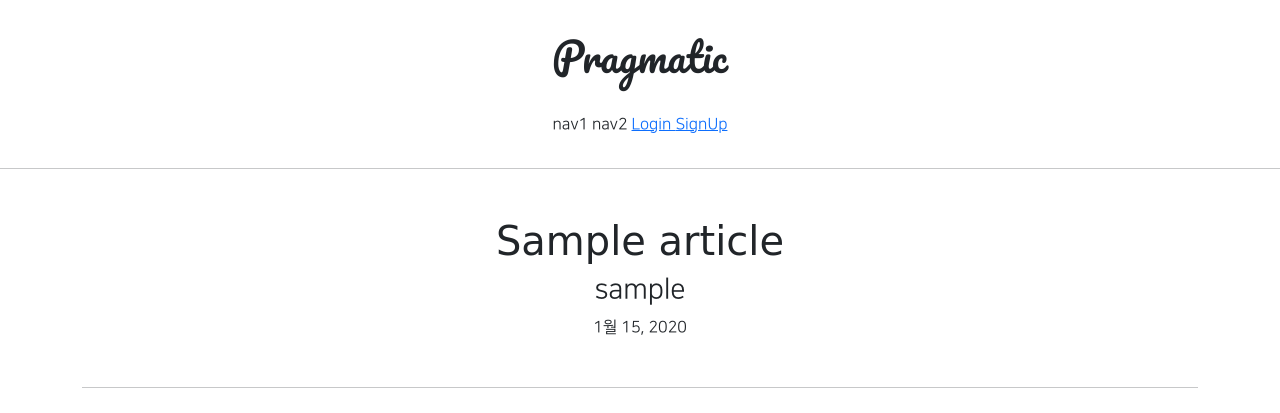
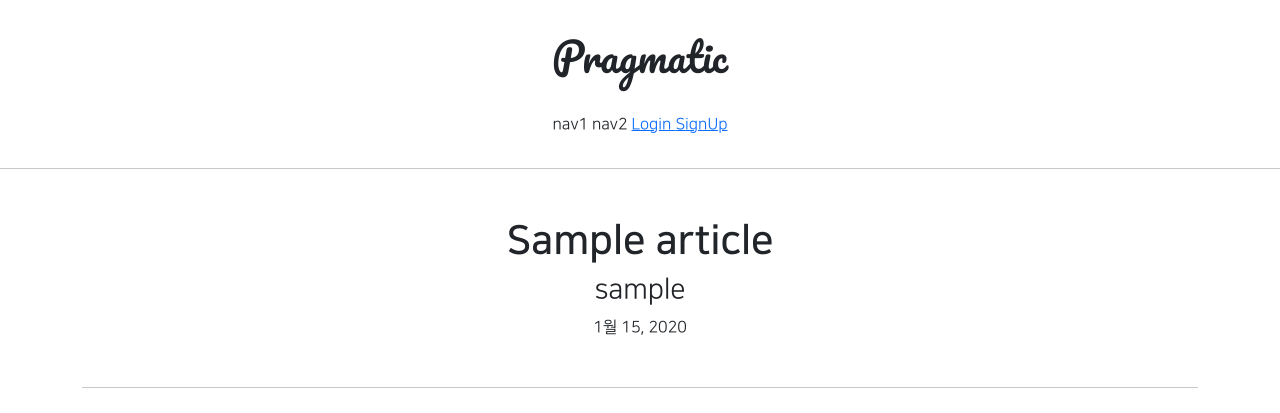
Before and after one commit to kovus380/GISTEC_WEB, a Django app: page /articles/detail/1 in a window 1280 px wide. Shown: the top 413 px of the page. Run offline with Django 3.2, Linux system fonts and the light colour scheme; tables that the repository leaves empty hold one stand-in row (values such as "Sample post"); grey boxes marked "Sample" are stand-in pictures; some libraries are stand-ins or nearby versions.

Commit message:
08/05 class commit 3

```diff
--- a/static/base.css
+++ b/static/base.css
@@ -26,7 +26,7 @@
 }
 
 .NNS_B {
-    font-family: "NanumSquereB", cursive;
+    font-family: "NanumSquareB", cursive;
 }
 
 .round_button {
```
